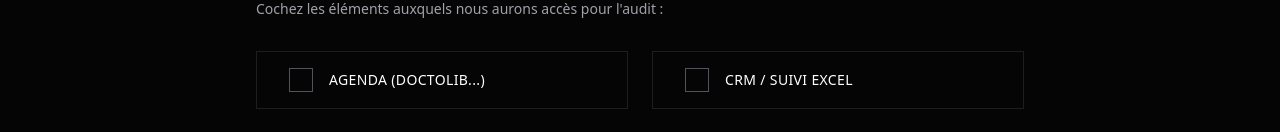
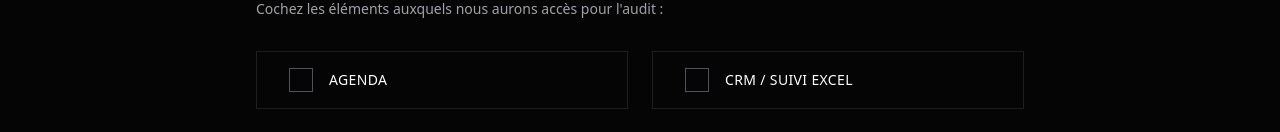
Before and after one commit to ibgold/sellitchir, a plain HTML site: page preaudit.html in a window 1280 px wide. Shown: the part 2839-2971 px from the top of the page. Drawn offline with nearby package versions, Linux system fonts and the light colour scheme.

Commit message:
Update preaudit.html

```diff
--- a/preaudit.html
+++ b/preaudit.html
@@ -271,7 +271,7 @@
                                 <path stroke-linecap="round" stroke-linejoin="round" stroke-width="2" d="M5 13l4 4L19 7" />
                             </svg>
                         </div>
-                        <span class="text-sm font-light uppercase tracking-wide" data-key="section5.cb1">Agenda (Doctolib...)</span>
+                        <span class="text-sm font-light uppercase tracking-wide" data-key="section5.cb1">Agenda</span>
                     </label>
 
                     <label class="custom-checkbox cursor-pointer flex items-center space-x-4 p-4 border border-white/10 hover:border-klein transition-colors group">
@@ -372,7 +372,7 @@
                 "section4.q2.placeholder": "Ex: 2 semaines, 3 mois...",
                 "section5.title": "Accès & Technique",
                 "section5.desc": "Cochez les éléments auxquels nous aurons accès pour l'audit :",
-                "section5.cb1": "Agenda (Doctolib...)",
+                "section5.cb1": "Agenda",
                 "section5.cb2": "CRM / Suivi Excel",
                 "section5.cb3": "Outils Communication (Mails/WhatsApp)",
                 "section5.cb4": "Scripts Existants",
@@ -425,7 +425,7 @@
                 "section4.q2.placeholder": "Ex: 2 weeks, 3 months...",
                 "section5.title": "Access & Technical",
                 "section5.desc": "Check the items we will have access to for the audit:",
-                "section5.cb1": "Agenda (Doctolib...)",
+                "section5.cb1": "Agenda",
                 "section5.cb2": "CRM / Excel Tracking",
                 "section5.cb3": "Comm Tools (Email/WhatsApp)",
                 "section5.cb4": "Existing Scripts",
```
